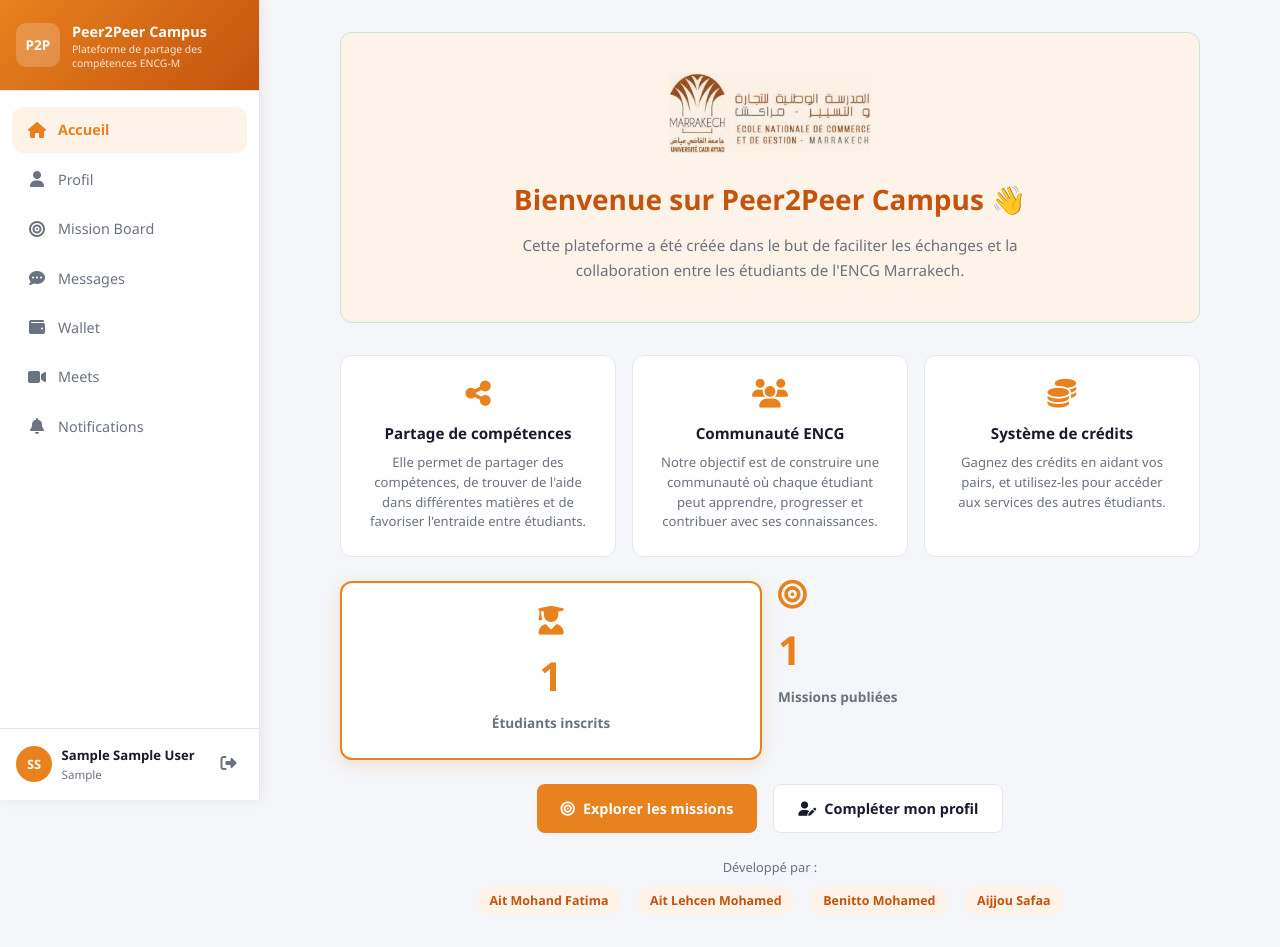
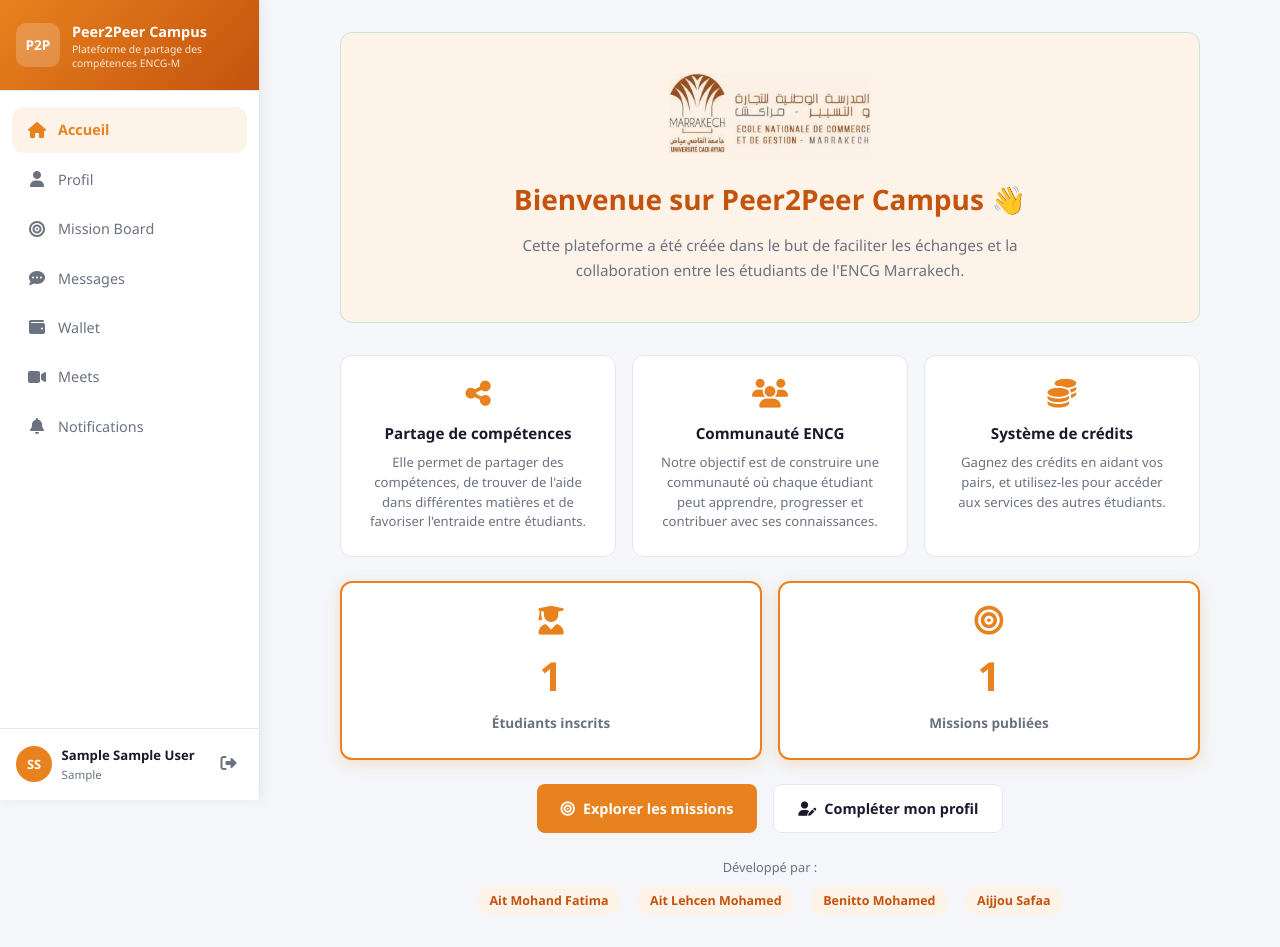
Before and after one commit to FATIMA7344/p2p-campuus, a Flask app: page /accueil in a window 1280 px wide. Run offline with Flask 3, Linux system fonts and the light colour scheme; the visitor is signed in with stand-in values (Sample User, id 1); tables that the repository leaves empty hold one stand-in row (values such as "Sample post"); data that the repository does not hold is empty.

Commit message:
Update accueil.html

```diff
--- a/templates/accueil.html
+++ b/templates/accueil.html
@@ -35,11 +35,11 @@
             <div class="stat-number">{{ total_etudiants }}</div>
             <div class="stat-label">Étudiants inscrits</div>
         </div>
-        <div class="stat-item">
-            <i class="fas fa-bullseye"></i>
-            <div class="stat-number">{{ total_missions }}</div>
-            <div class="stat-label">Missions publiées</div>
-        </div>
+        <div class="stat-item" style="background:white; border:2px solid #e8821e; border-radius:12px; padding:1.5rem; text-align:center; box-shadow:0 4px 15px rgba(232,130,30,0.2);">
+            <i class="fas fa-bullseye" style="font-size:1.8rem; color:#e8821e; margin-bottom:0.5rem;"></i>
+            <div class="stat-number" style="font-size:2.5rem; font-weight:800; color:#e8821e;">{{ total_missions }}</div>
+            <div class="stat-label" style="font-size:0.85rem; color:#6b7280; font-weight:600; margin-top:0.3rem;">Missions publiées</div>
+      </div>
     </div>
 
     <div class="quick-actions">
```
